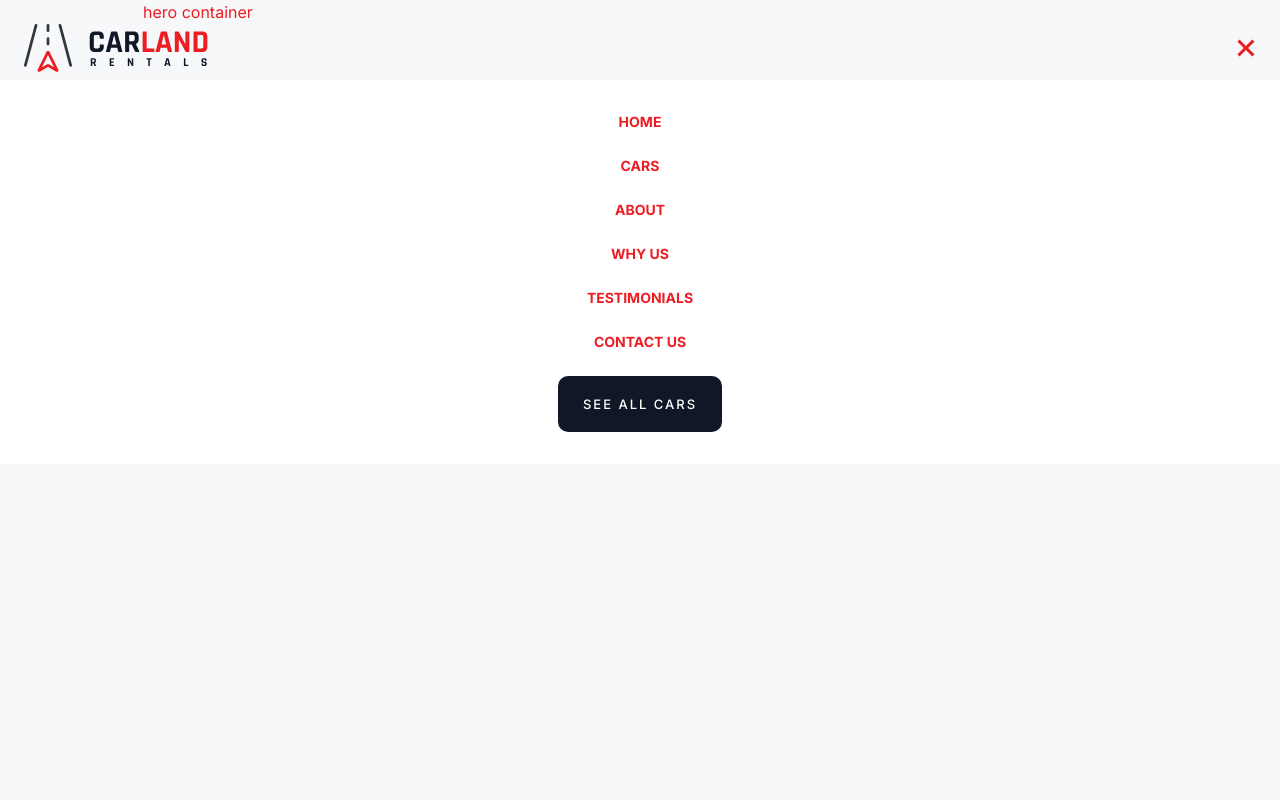
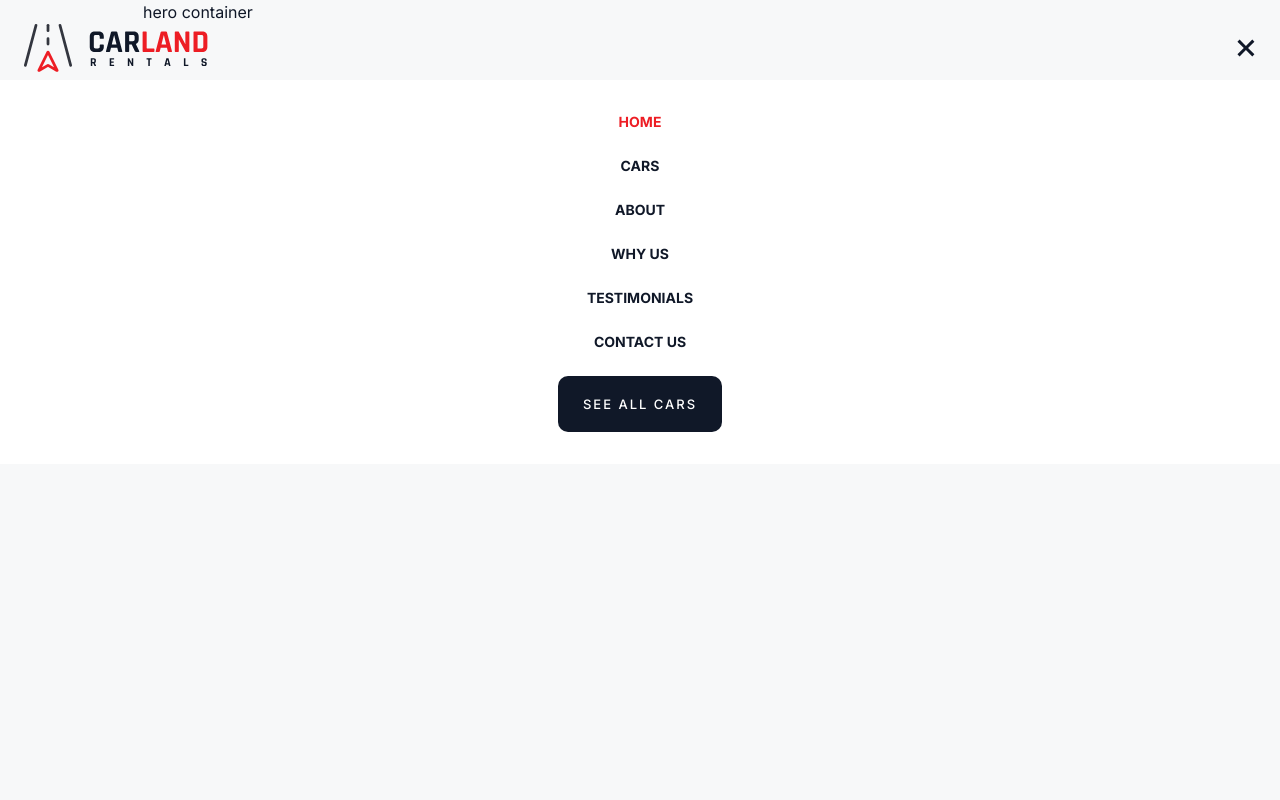
Before and after one commit to coordova/carland, a Next.js app: page / in a window 1280 px wide. Shown: the top 800 px of the page. Built offline with nearby package versions, Linux system fonts and the light colour scheme.

Commit message:
Carland - globals.css font colors fixed

```diff
--- a/src/app/globals.css
+++ b/src/app/globals.css
@@ -4,7 +4,7 @@
 
 @layer base {
 	body {
-		@apply text-accent bg-body;
+		@apply text-primary bg-body;
 	}
 	p {
 		@apply text-secondary;
```
